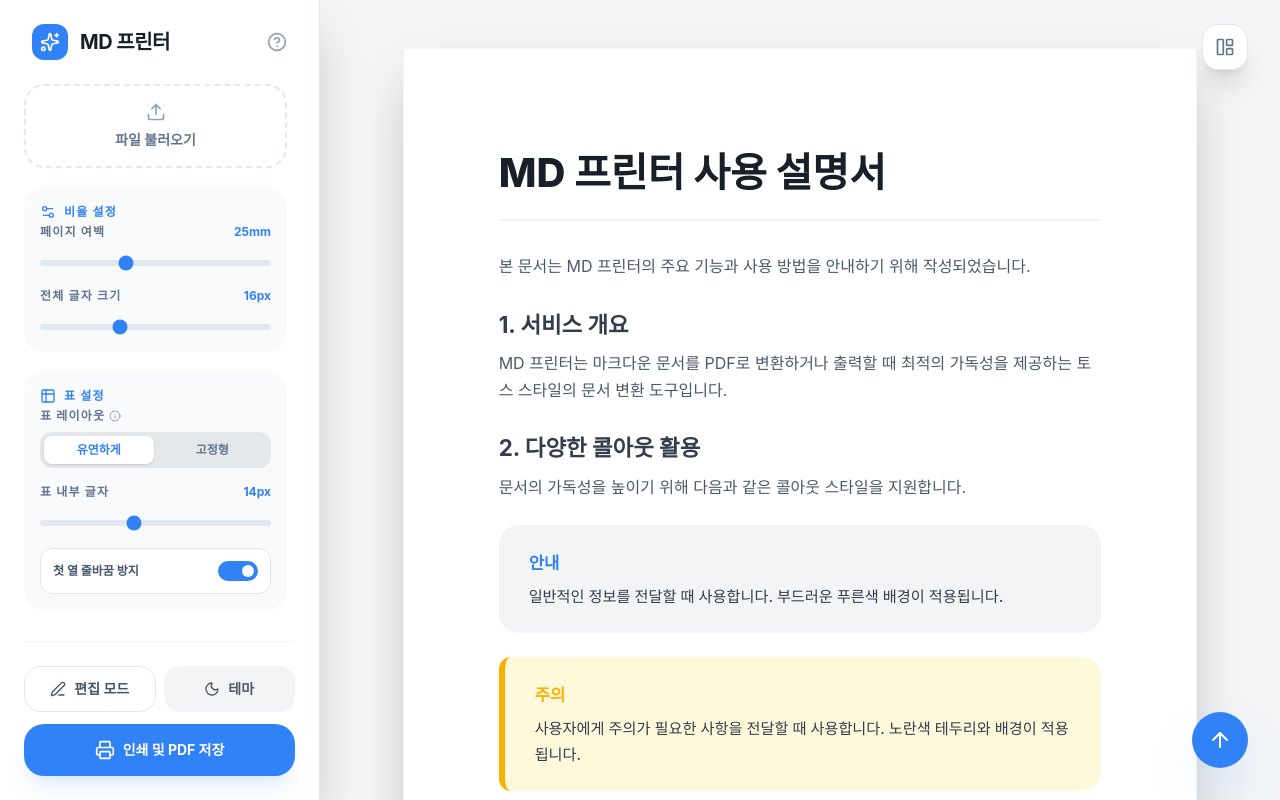
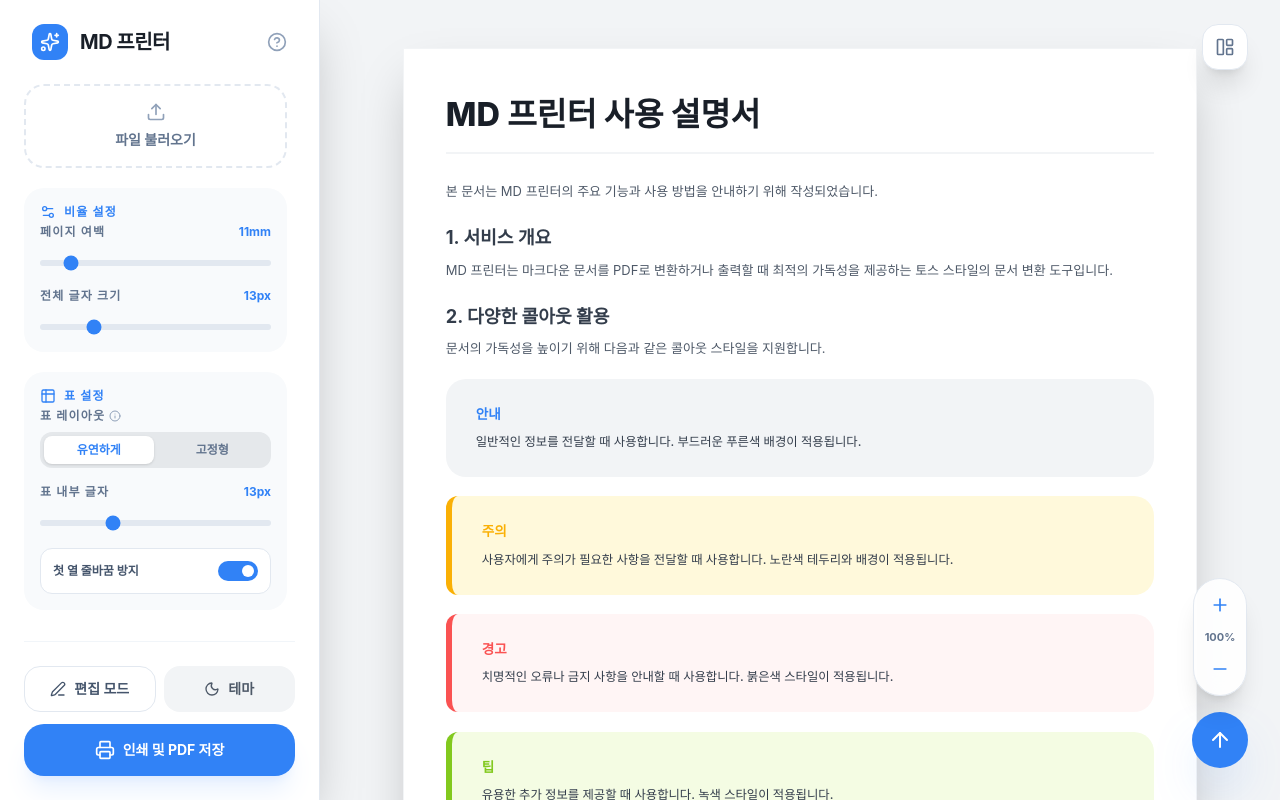
Before and after one commit to jkk9494/md-printer, a React (Vite) app: page / in a window 1280 px wide. Built offline with nearby package versions, Linux system fonts and the light colour scheme.

Commit message:
feat: add zoom controls to preview and adjust default styling values

```diff
--- a/src/App.jsx
+++ b/src/App.jsx
@@ -3,7 +3,7 @@ import {
   Upload, Printer, FileText, Sun, Moon, Loader2, Type, Maximize,
   Sparkles, Menu, ChevronLeft, LayoutPanelLeft, AlignJustify,
   Info, Settings2, Table2, Edit3, Eye, AlertCircle, CheckCircle2, Lightbulb, ArrowUp,
-  HelpCircle, X
+  HelpCircle, X, Plus, Minus
 } from 'lucide-react';
 
 const App = () => {
@@ -42,10 +42,11 @@ window.print();
 \`\`\``);
 
   const [htmlPages, setHtmlPages] = useState([""]);
-  const [padding, setPadding] = useState(25);
-  const [fontSize, setFontSize] = useState(16);
-  const [tableFontSize, setTableFontSize] = useState(14);
+  const [padding, setPadding] = useState(11);
+  const [fontSize, setFontSize] = useState(13);
+  const [tableFontSize, setTableFontSize] = useState(13);
   const [tableLayout, setTableLayout] = useState("auto");
+  const [zoom, setZoom] = useState(100);
   const [firstColNowrap, setFirstColNowrap] = useState(true);
   const [isDarkMode, setIsDarkMode] = useState(false);
   const [isSidebarOpen, setIsSidebarOpen] = useState(true);
@@ -254,7 +255,7 @@ window.print();
                 <label className="text-xs font-bold text-slate-500 uppercase tracking-widest">전체 글자 크기</label>
                 <span className="text-[#3182f6] font-bold text-xs">{fontSize}px</span>
               </div>
-              <input type="range" min="12" max="24" value={fontSize} onChange={(e) => setFontSize(parseInt(e.target.value))} className="w-full h-1.5 bg-slate-200 dark:bg-slate-700 rounded-full appearance-none cursor-pointer accent-[#3182f6]" />
+              <input type="range" min="10" max="24" value={fontSize} onChange={(e) => setFontSize(parseInt(e.target.value))} className="w-full h-1.5 bg-slate-200 dark:bg-slate-700 rounded-full appearance-none cursor-pointer accent-[#3182f6]" />
             </div>
           </section>
 
@@ -480,7 +481,7 @@ window.print();
             `}
           </style>
 
-          <div className="w-full flex flex-col items-center gap-12 print:gap-0 print:block print:w-full print:bg-white">
+          <div className="w-full flex flex-col items-center gap-12 print:gap-0 print:block print:w-full print:bg-white" style={{ zoom: `${zoom}%` }}>
             {htmlPages.map((pageHtml, index) => (
               <div
                 key={index}
@@ -502,13 +503,31 @@ window.print();
         </div>
       </main>
 
+      {/* Floating Action Buttons */}
+      <div className="fixed bottom-8 right-8 z-[100] flex flex-col items-center gap-4 print:hidden">
+        {/* Zoom Controls */}
+        {!isEditMode && (
+          <div className={`flex flex-col items-center p-1.5 rounded-full shadow-xl backdrop-blur-md ${isDarkMode ? 'bg-slate-800/90 border border-slate-700' : 'bg-white/90 border border-slate-200'}`}>
+            <button onClick={() => setZoom(p => Math.min(p + 10, 200))} className={`p-2.5 rounded-full transition-all hover:scale-105 active:scale-95 ${isDarkMode ? 'hover:bg-slate-700 text-slate-300' : 'hover:bg-slate-100 text-[#3182f6]'}`} title="확대">
+              <Plus className="w-5 h-5" />
+            </button>
+            <button onClick={() => setZoom(100)} className={`py-1 text-[11px] font-bold w-full text-center transition-colors ${isDarkMode ? 'text-slate-400 hover:text-white' : 'text-slate-500 hover:text-[#3182f6]'}`} title="기본 크기로">
+              {zoom}%
+            </button>
+            <button onClick={() => setZoom(p => Math.max(p - 10, 30))} className={`p-2.5 rounded-full transition-all hover:scale-105 active:scale-95 ${isDarkMode ? 'hover:bg-slate-700 text-slate-300' : 'hover:bg-slate-100 text-[#3182f6]'}`} title="축소">
+              <Minus className="w-5 h-5" />
+            </button>
+          </div>
+        )}
+
         {/* Scroll to Top FAB */}
         <button
           onClick={scrollToTop}
-        className={`fixed bottom-8 right-8 z-[100] w-14 h-14 rounded-full shadow-2xl hover:scale-110 hover:-translate-y-1 transition-all flex items-center justify-center print:hidden ${isDarkMode ? 'bg-slate-700 text-slate-300 hover:bg-slate-600' : 'bg-[#3182f6] text-white hover:bg-[#1b64da] shadow-blue-500/30'}`}
+          className={`w-14 h-14 rounded-full shadow-2xl hover:scale-110 hover:-translate-y-1 transition-all flex items-center justify-center ${isDarkMode ? 'bg-slate-700 text-slate-300 hover:bg-slate-600' : 'bg-[#3182f6] text-white hover:bg-[#1b64da] shadow-blue-500/30'}`}
         >
           <ArrowUp className="w-6 h-6" />
         </button>
+      </div>
 
       {/* Help Modal */}
       {isHelpModalOpen && (
```
Lines whose indentation alone changed are shown as unchanged.
